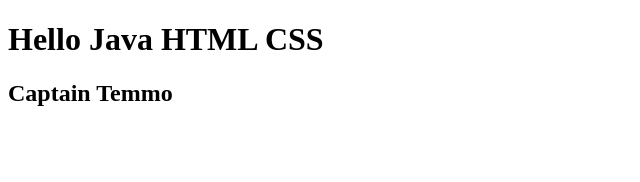
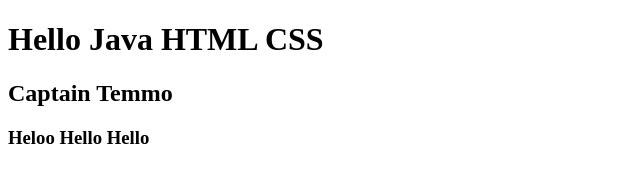
Before and after one commit to DuongHien111/TestGithub, a plain HTML site: page index.html in a window 1280 px wide. Shown: the whole page, without its empty margins (0-640 px from the left). Drawn offline with Linux system fonts and the light colour scheme.

Commit message:
index.html

```diff
--- a/index.html
+++ b/index.html
@@ -8,5 +8,6 @@
 <body>
     <h1>Hello Java HTML CSS</h1>
     <h2>Captain Temmo </h2>
+    <h3>Heloo Hello Hello</h3>
 </body>
 </html>
```
